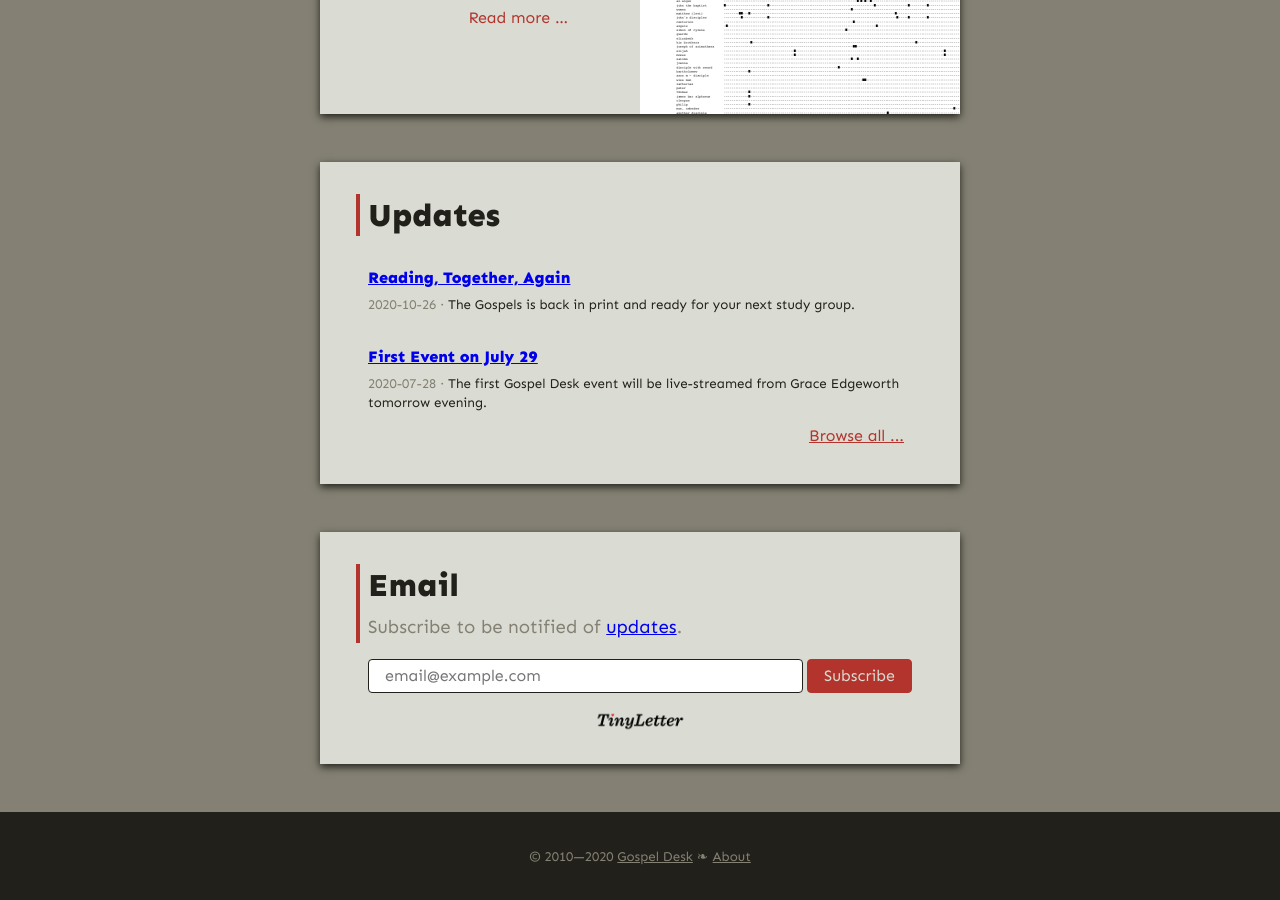
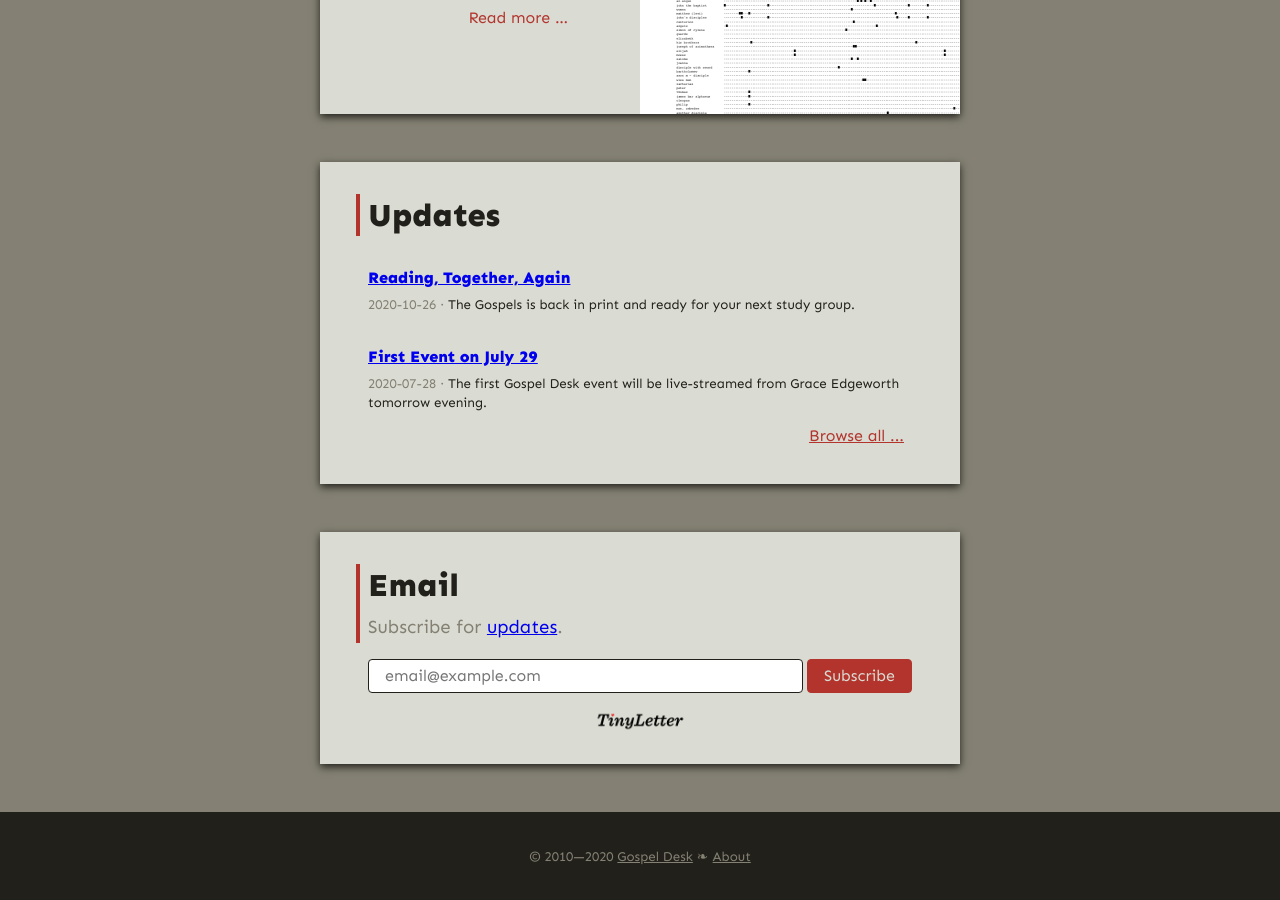
Before and after one commit to gospel-desk/www.logstown.com, a Jekyll site: the page built from index.html, in a window 1280 px wide and 900 px high, scrolled down 2283 px. Built offline with Jekyll 4.4.1, drawn with Linux system fonts in a browser that asks for light colours.

Commit message:
Tighten subscribe CTA even more

```diff
--- a/_includes/subscribe.html
+++ b/_includes/subscribe.html
@@ -3,9 +3,9 @@
     <header>
         <h3>Email</h3>
         {% if page.url == '/updates/' %}
-        <h4>Subscribe to be notified of updates.</h4>
+        <h4>Subscribe for updates.</h4>
         {% else %}
-        <h4>Subscribe to be notified of <a href="/updates/">updates</a>.</h4>
+        <h4>Subscribe for <a href="/updates/">updates</a>.</h4>
         {% endif %}
     </header>
     <form method="post" action="https://tinyletter.com/gospeldesk" target="_blank">
```
